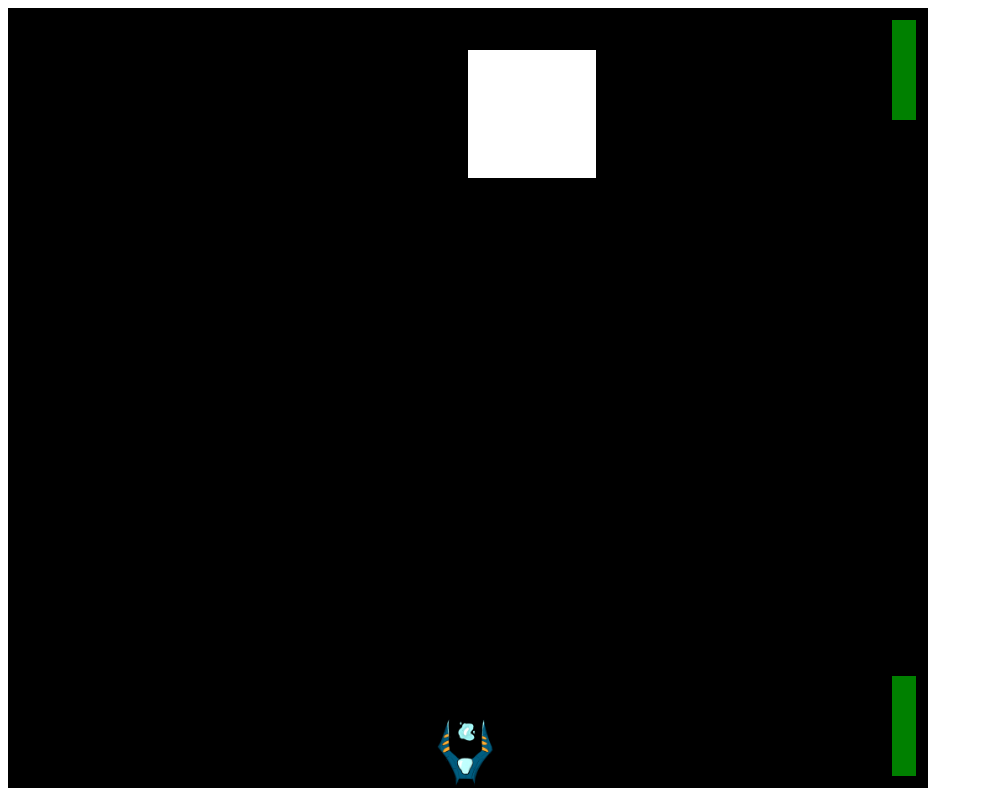
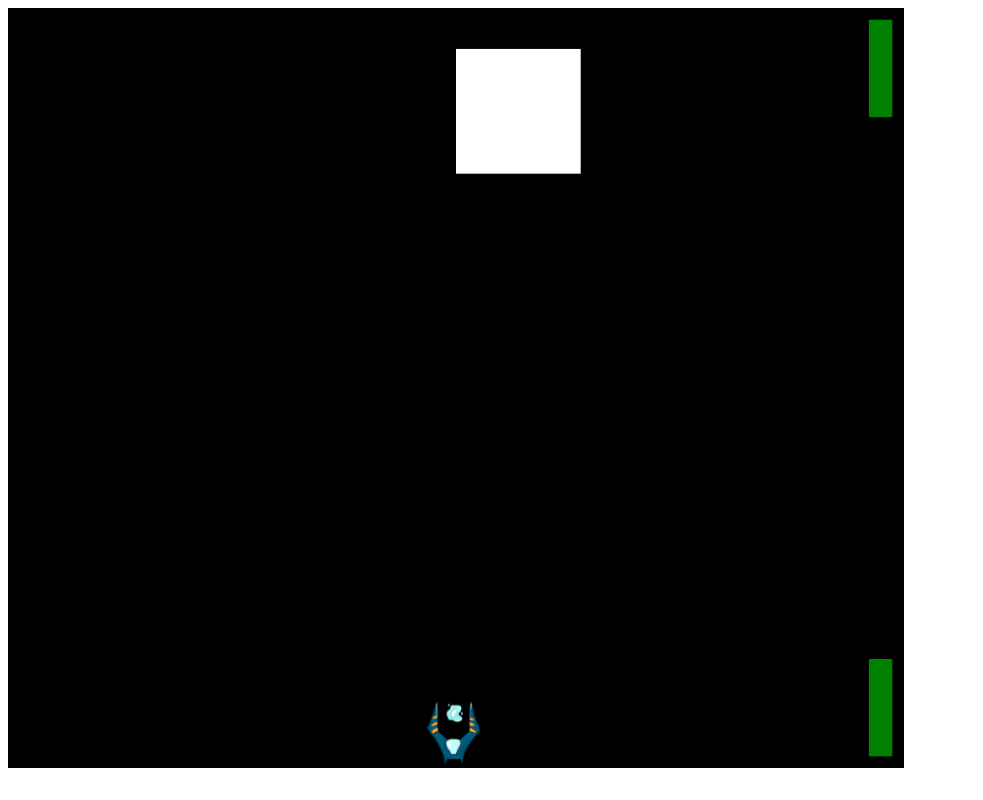
Before and after one commit to pparke/space-battle-client, a website built with webpack: page dist/index.html in a window 1280 px wide. Shown: the whole page, without its empty margins (0-983 px from the left). Built offline with nearby package versions, Linux system fonts and the light colour scheme; files whose address does not match are found by name.

Commit message:
adjust max width/height for canvas

```diff
--- a/dist/index.html
+++ b/dist/index.html
@@ -5,6 +5,12 @@
     <meta name="viewport" content="initial-scale=1"/>
     <title>Space Battles!</title>
   </head>
+  <style>
+    canvas {
+      max-width: 100%;
+      max-height: 95vh;
+    }
+  </style>
   <body>
     <canvas id='gameCanvas' width="920" height="780"></canvas>
     <script type="text/javascript" src="bundle.js"></script>
```
Also changed, not shown: 1 other file.
